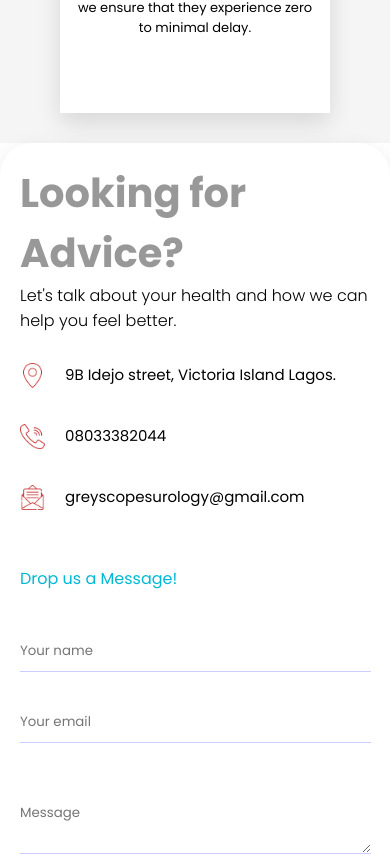
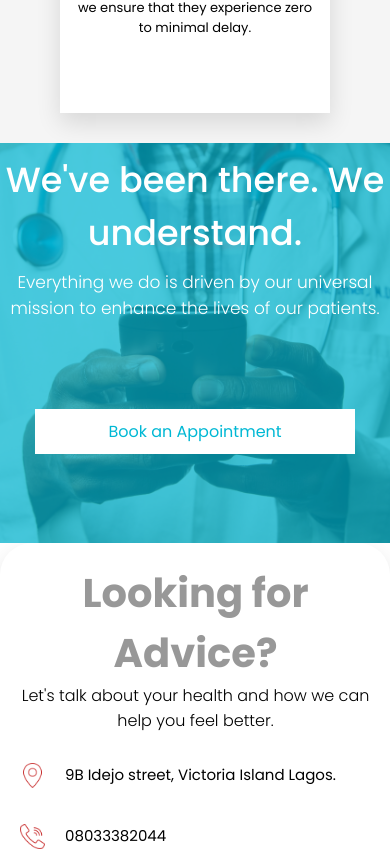
Before and after one commit to ObinnaKelvin/greyscopesurology, a React (Create React App) app: page / in a window 390 px wide. Shown: the part 3034-3890 px from the top of the page. Built offline with nearby package versions, Linux system fonts and the light colour scheme.

Commit message:
consult desktop and mobile

```diff
--- a/src/View/pages/home/Home.jsx
+++ b/src/View/pages/home/Home.jsx
@@ -179,7 +179,6 @@ function Home() {
         </div>
 
         <div className="whyUs-container">
-
                 <div className="whyUs-wrapper">
                     <span className="whyUs-header">
                         Why Choose Greyscopes Urology?
@@ -227,6 +226,23 @@ function Home() {
                     </div>
                 </div>
 
+        </div>
+
+        <div className='consult-container'>
+            <div className='consult-darkOverlay'></div>
+            <div className="consult-wrapper">
+                <div className="consult-left">
+                    <p>We've been there. We understand.</p>
+                    <p>Everything we do is driven by our universal mission to enhance
+                        the lives of our patients.
+                    </p>
+                </div>
+                <div className="consult-right">
+                        <div className='consult-button'>
+                            <p>Book an Appointment</p>
+                        </div>
+                </div>
+            </div>
         </div>
 
         <div className='reachOut-container'>
--- a/src/View/pages/home/home.scss
+++ b/src/View/pages/home/home.scss
@@ -194,6 +194,58 @@
 
         }
 
+    }
+
+    .consult-container {
+        width: 100%;
+        height: 200px;
+        background-image: url("../../assets/images/bg5.jpg");
+        background-size: cover;
+        background-position: center;
+        position: relative;
+
+        .consult-darkOverlay {
+            position: absolute;
+            height: 100%;
+            width: 100%;
+            background-color: #00b8d4;
+            opacity: 0.7;
+        }
+
+        .consult-wrapper {
+            width: 100%;
+            position: absolute;
+            display: flex;
+            flex-direction: row;
+
+            .consult-left {
+                width: 70%;
+                height: 100%;
+                // border: 1px solid brown;
+                color: white;
+                padding: 40px 0px 0px 50px;
+
+                p:nth-child(1) {
+                    font-size: 40px;
+                }
+            }
+            .consult-right {
+                width: 30%;
+                height: 200px;
+                // border: 1px solid brown;
+                display: flex;
+                align-items: center;
+
+                .consult-button {
+                    width: 300px;
+                    background-color: white;
+                    color: #00b8d4;
+                    padding: 10px;
+                    text-align: center;
+                    cursor: pointer;
+                }
+            }
+        }
     }
 
     .peopleSay-container {
@@ -595,6 +647,65 @@
 
         }
 
+        .consult-container {
+            width: 100%;
+            height: 400px;
+            background-image: url("../../assets/images/bg5.jpg");
+            background-size: cover;
+            background-position: center;
+            position: relative;
+
+            .consult-darkOverlay {
+                position: absolute;
+                height: 100%;
+                width: 100%;
+                background-color: #00b8d4;
+                opacity: 0.7;
+            }
+
+            .consult-wrapper {
+                width: 100%;
+                position: absolute;
+                display: flex;
+                flex-direction: column;
+
+                .consult-left {
+                    width: 100%;
+                    color: white;
+                    padding: 10px 0px 0px 0px;
+                    text-align: center;
+
+                    p:nth-child(1) {
+                        font-size: 35px;
+                        text-align: center;
+                        font-weight: 500;
+                    }
+                    p:nth-child(2) {
+                        font-size: 17px;
+                        text-align: center;
+                        font-weight: 300;
+                        padding: 10px;
+                    }
+                }
+
+                .consult-right {
+                    width: 100%;
+                    display: flex;
+                    // align-items: center;
+                    justify-content: center;
+
+                    .consult-button {
+                        width: 300px;
+                        background-color: white;
+                        color: #00b8d4;
+                        padding: 10px;
+                        text-align: center;
+                        cursor: pointer;
+                    }
+                }
+            }
+        }
+
         .peopleSay-container {
             width: 100%;
             height: 450px;
@@ -710,11 +821,13 @@
                         // color: #c62828;
                         // color: #2196f3;
                         opacity: 0.4;
+                        text-align: center;
                     }
 
                     .headerText p:nth-child(2){
                         font-weight: 300;
                         // color: #ccccff;
+                        text-align: center;
                     }
 
                     .location {
@@ -770,6 +883,7 @@
                         .msg-form-header {
                             font-weight: 400;
                             color: #00b8d4;
+                            text-align: center;
                             // opacity: 0.6;
                         }
 
```
